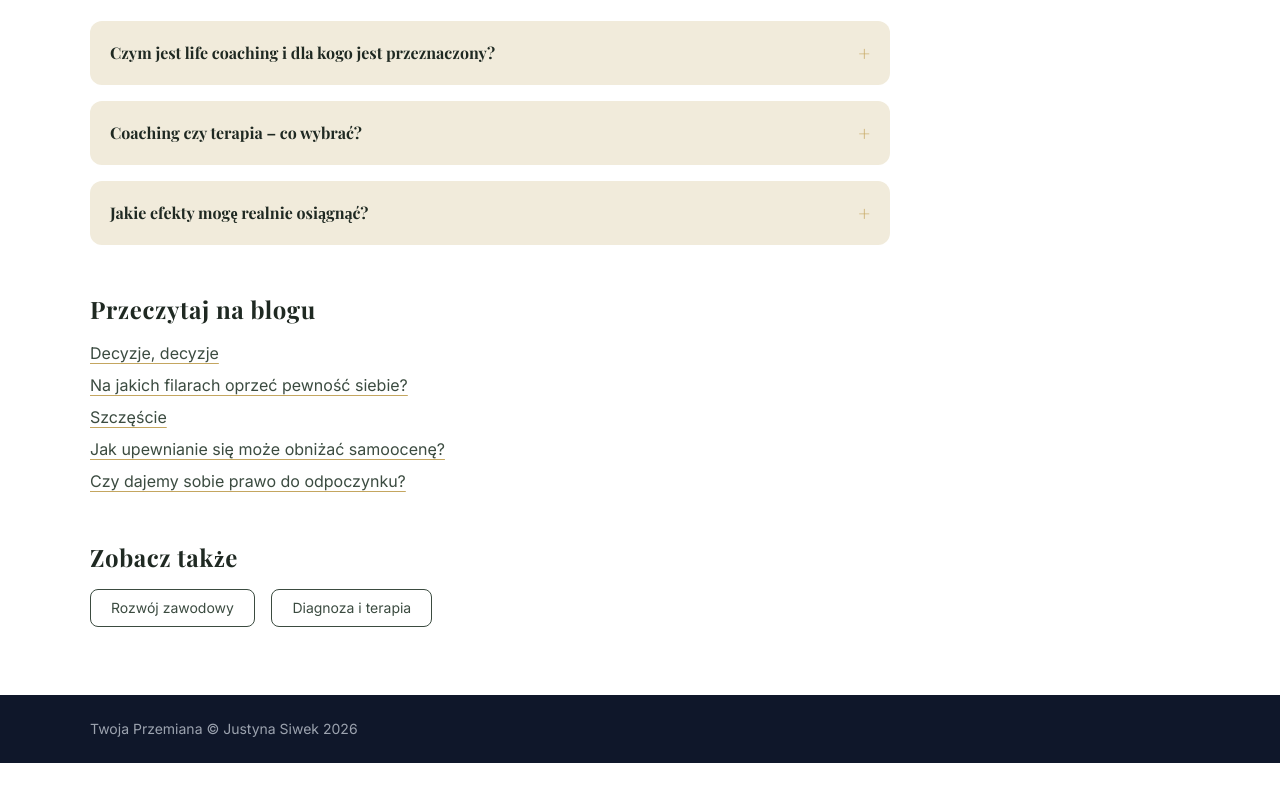
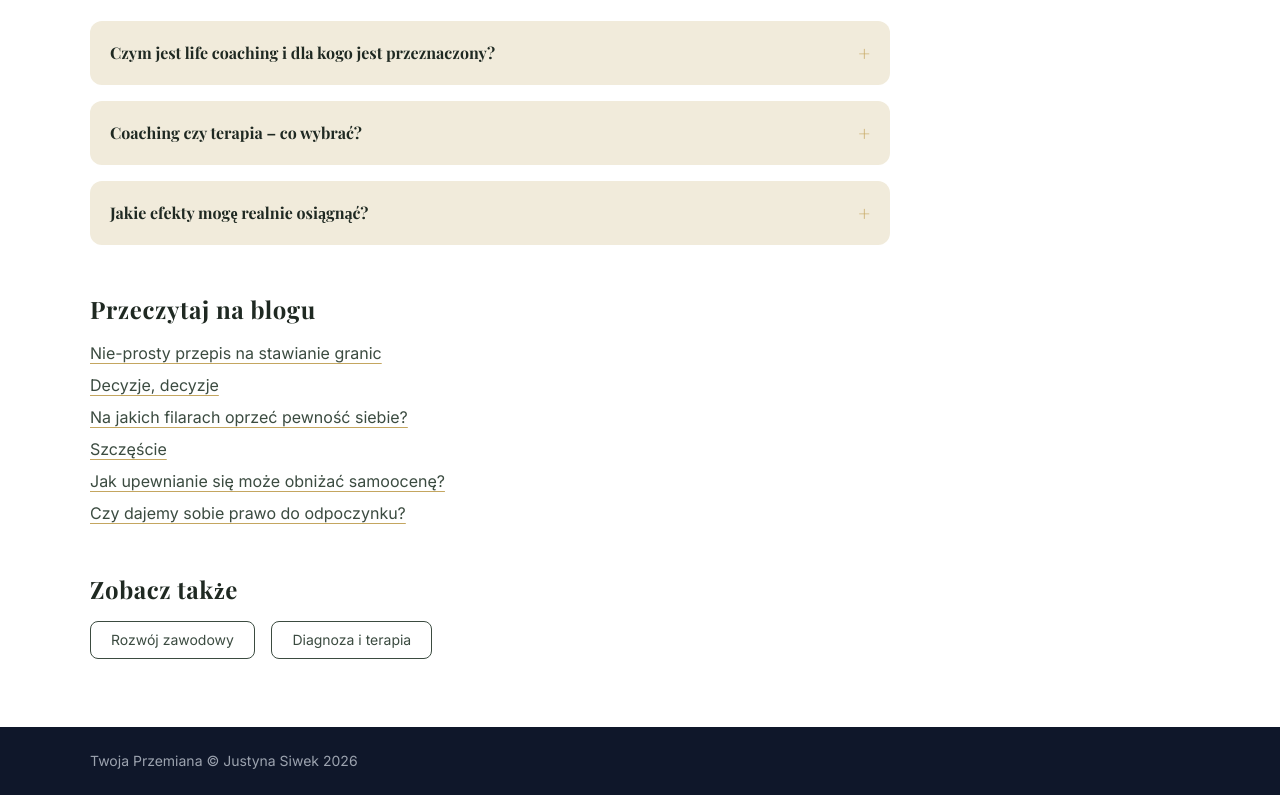
Before and after one commit to justynasiwek/twoja-przemiana.github.io, a website: page rozwoj-osobisty.html in a window 1280 px wide. Shown: the part 1590-2385 px from the top of the page. Before the commit the page ends 2353 px from the top, so only its background shows below. Drawn offline with nearby package versions, Linux system fonts and the light colour scheme; a web font is replaced by a local one.

Commit message:
drobne poprawki

```diff
--- a/rozwoj-osobisty.html
+++ b/rozwoj-osobisty.html
@@ -215,6 +215,7 @@ podczas pierwszego spotkania.</p>
 
             <h2 class="text-xl md:text-2xl font-serif font-bold text-[#1f2922] mt-12 mb-4 tracking-wide">Przeczytaj na blogu</h2>
             <ul class="space-y-2 max-w-[800px]">
+                <li><a href="blog/stawianie-granic.html" class="text-[#3b4b40] underline decoration-[#c4a660] underline-offset-4 hover:text-[#c4a660] transition-colors">Nie-prosty przepis na stawianie granic</a></li>
                 <li><a href="blog/decyzje.html" class="text-[#3b4b40] underline decoration-[#c4a660] underline-offset-4 hover:text-[#c4a660] transition-colors">Decyzje, decyzje</a></li>
                 <li><a href="blog/pewnosc-siebie.html" class="text-[#3b4b40] underline decoration-[#c4a660] underline-offset-4 hover:text-[#c4a660] transition-colors">Na jakich filarach oprzeć pewność siebie?</a></li>
                 <li><a href="blog/szczescie.html" class="text-[#3b4b40] underline decoration-[#c4a660] underline-offset-4 hover:text-[#c4a660] transition-colors">Szczęście</a></li>
```
Also changed, not shown: blog/stawianie-granic.html (+1 -1 lines).
